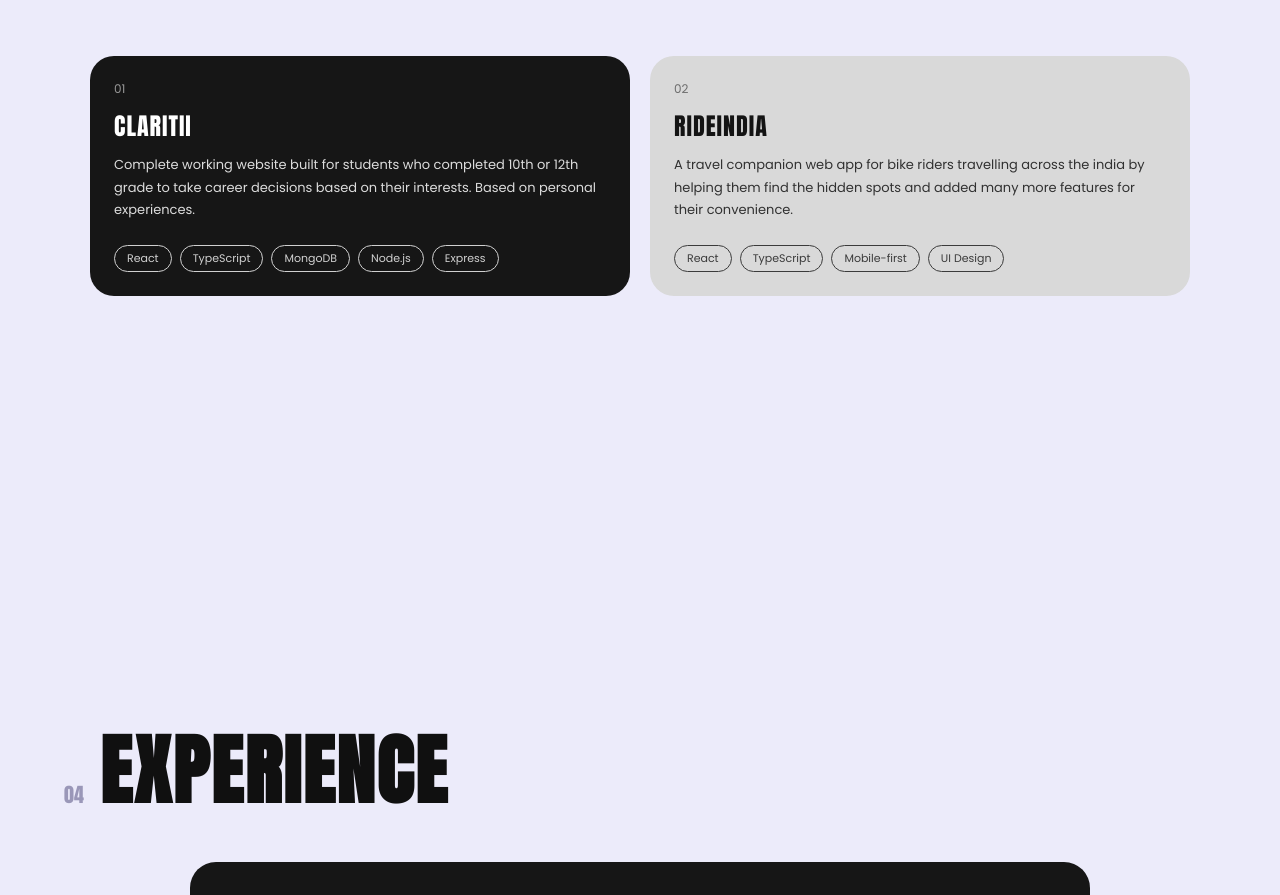
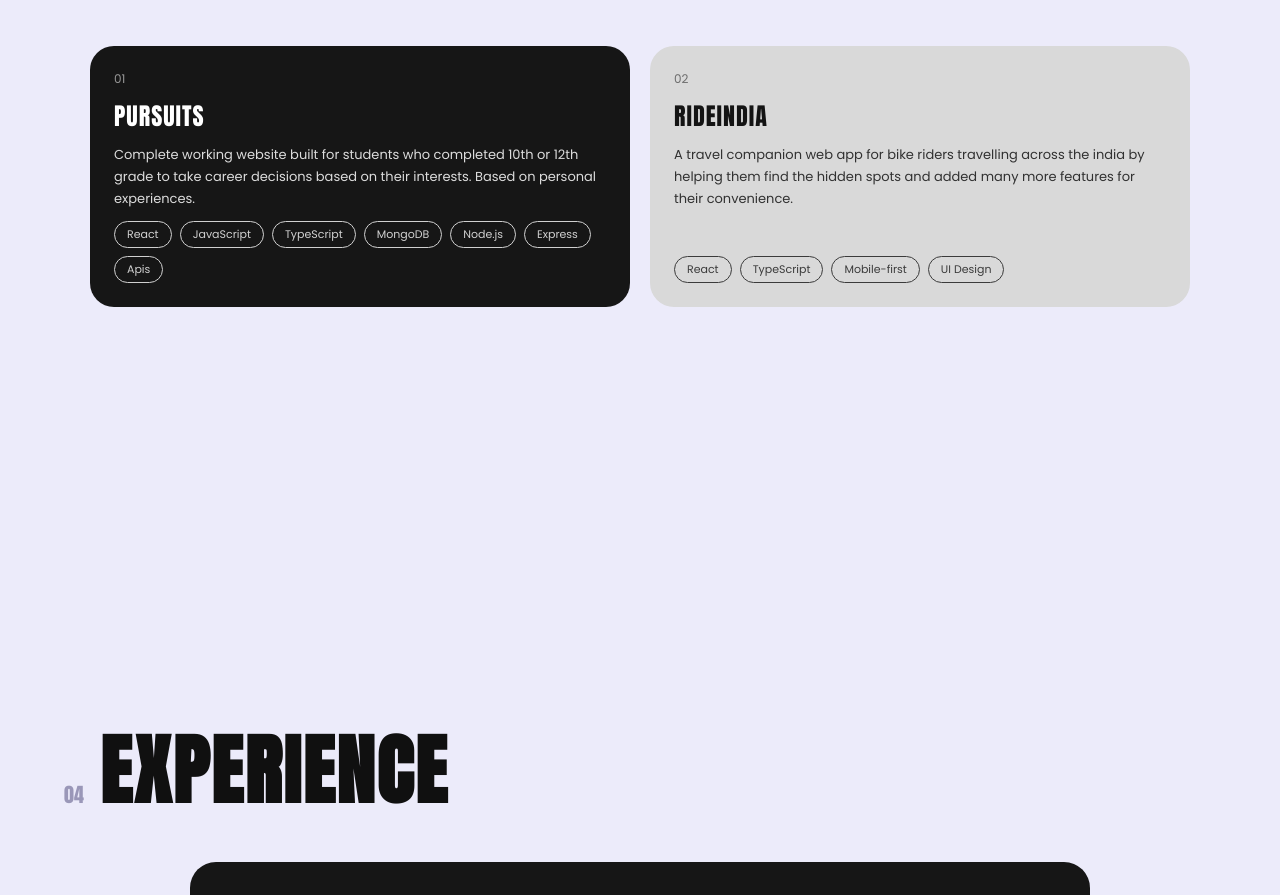
Before and after one commit to Tania-Kamboj/My-Portfolio, a React (Vite) app: page / in a window 1280 px wide. Shown: the part 2985-3880 px from the top of the page. Built offline with nearby package versions, Linux system fonts and the light colour scheme; the HTML template or start-up script is replaced by a standard one.

Commit message:
updated projects

```diff
--- a/src/components/Projects.jsx
+++ b/src/components/Projects.jsx
@@ -5,7 +5,7 @@ import { ScrollTrigger } from 'gsap/ScrollTrigger'
 gsap.registerPlugin(ScrollTrigger)
 
 const projects = [
-  { title: 'CLARITII', desc: 'Complete working website built for students who completed 10th or 12th grade to take career decisions based on their interests. Based on personal experiences.', tags: ['React', 'TypeScript', 'MongoDB', 'Node.js', 'Express'] },
+  { title: 'PURSUITS', desc: 'Complete working website built for students who completed 10th or 12th grade to take career decisions based on their interests. Based on personal experiences.', tags: ['React', 'JavaScript', 'TypeScript', 'MongoDB', 'Node.js', 'Express', 'Apis'] },
   { title: 'RIDEINDIA', desc: 'A travel companion web app for bike riders travelling across the india by helping them find the hidden spots and added many more features for their convenience.', tags: ['React', 'TypeScript', 'Mobile-first', 'UI Design'] },
 ]
 
```
